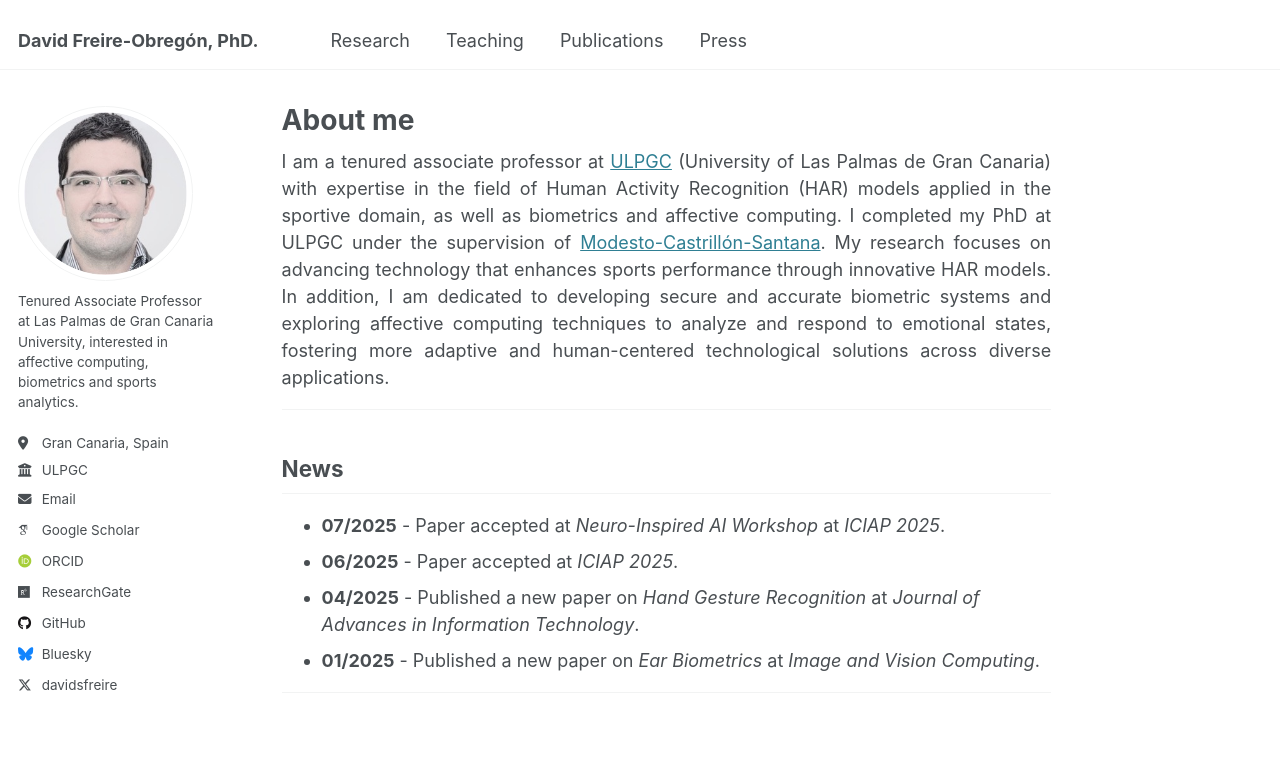
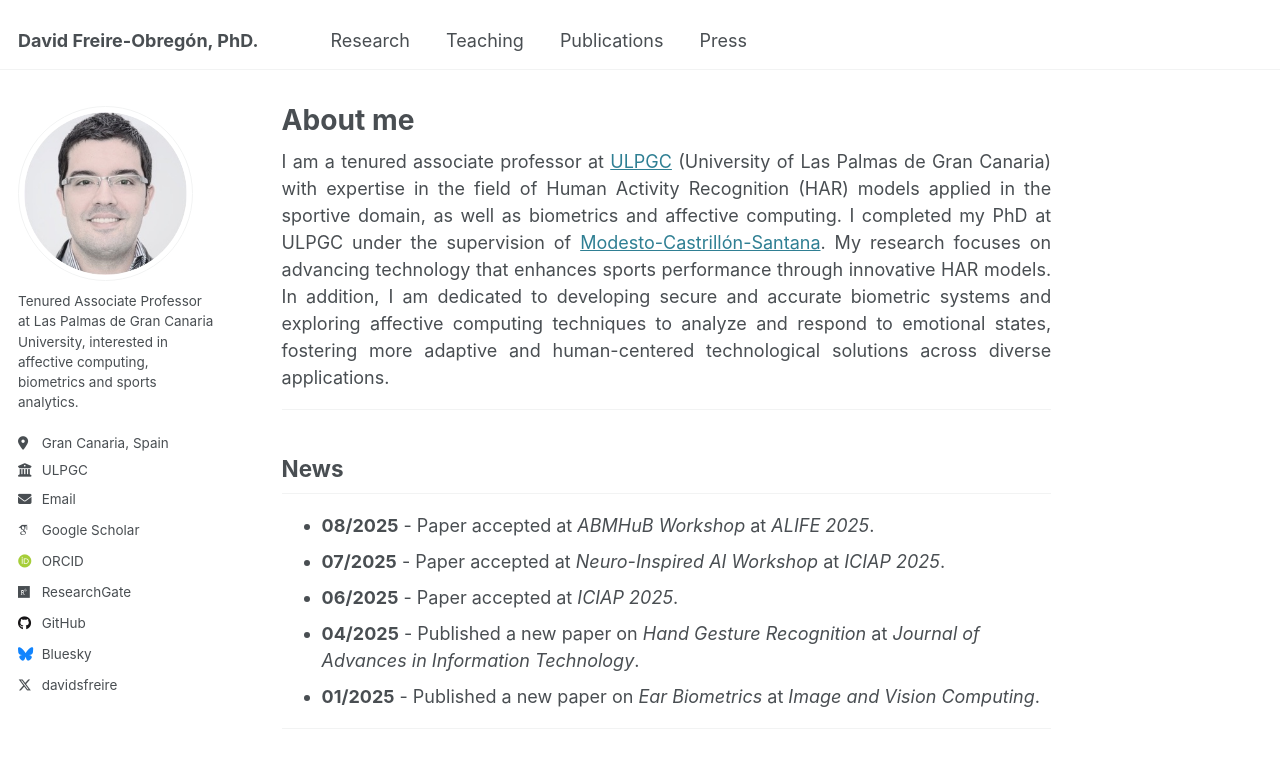
Before and after one commit to davidfreire/davidfreire.github.io, a Jekyll site: the page built from _pages/about.md, in a window 1280 px wide and 936 px high. Shown: the top 768 px of the window. Built offline with Jekyll 4.4.1, drawn with Linux system fonts in a browser that asks for light colours; some web fonts are replaced.

Commit message:
Add news entry for paper acceptance at ABMHuB Workshop

```diff
--- a/_pages/about.md
+++ b/_pages/about.md
@@ -18,6 +18,7 @@ My research focuses on advancing technology that enhances sports performance thr
 
 ---
 ## News
+- **08/2025** - Paper accepted at *ABMHuB Workshop* at *ALIFE 2025*.
 - **07/2025** - Paper accepted at *Neuro-Inspired AI Workshop* at *ICIAP 2025*.
 - **06/2025** - Paper accepted at *ICIAP 2025*.
 - **04/2025** - Published a new paper on *Hand Gesture Recognition* at *Journal of Advances in Information Technology*.
```
